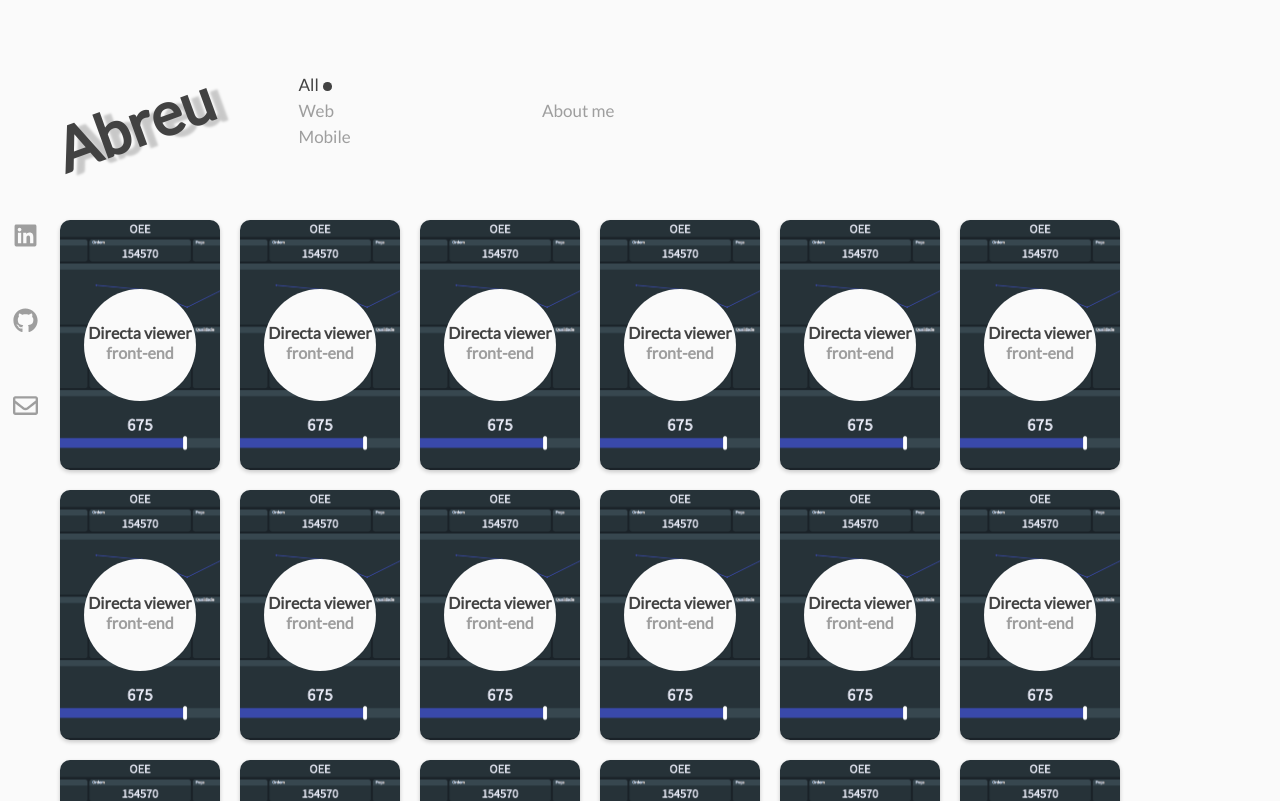
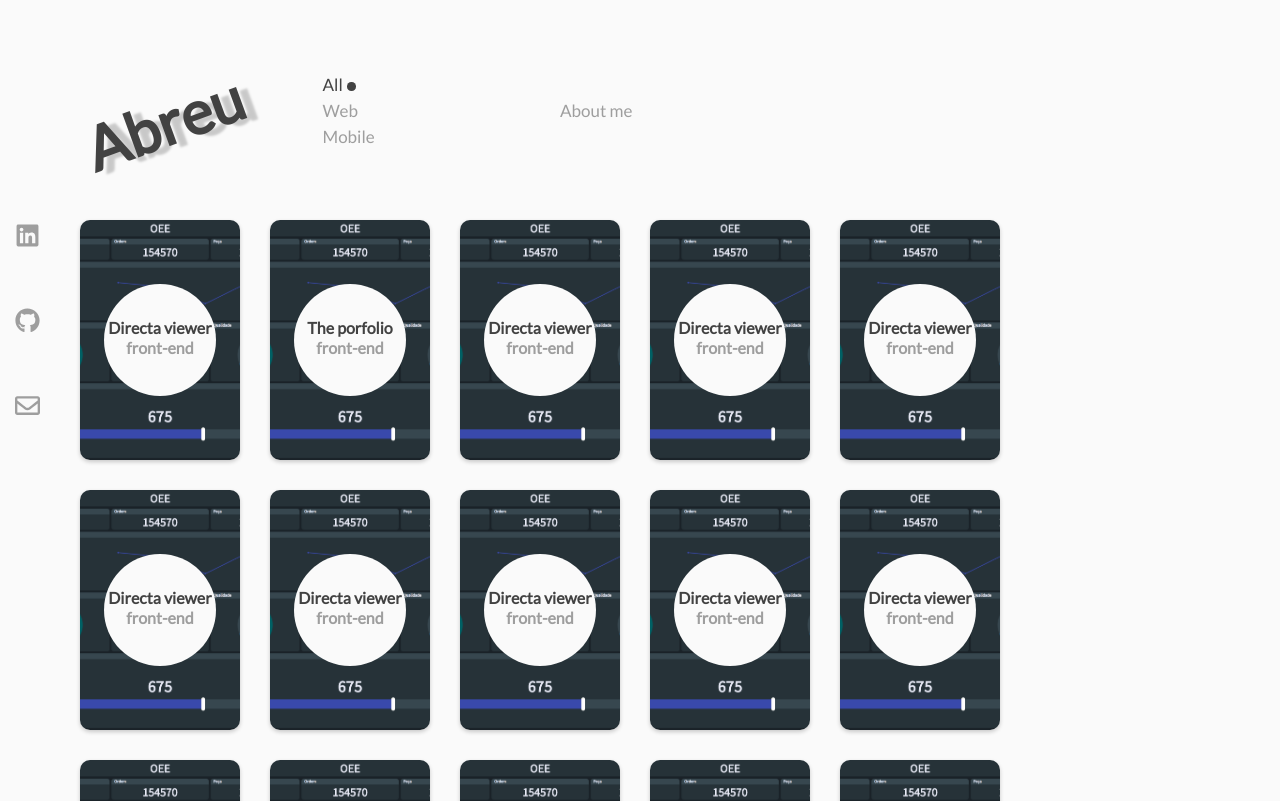
Before and after one commit to Abreu00/Port, a React (Create React App) app: page / in a window 1280 px wide. Shown: the top 801 px of the page. Built offline with nearby package versions, Linux system fonts and the light colour scheme.

Commit message:
Increasead sidebar width and aligned items to the left, limited space for card container

```diff
--- a/src/Globals/theme.js
+++ b/src/Globals/theme.js
@@ -1,6 +1,6 @@
 const theme = {
   color: {
-    primary: "#FAFAFA",
+    primary: "#FAFAFA"
   },
   background: "#FAFAFA",
   font: {
@@ -11,7 +11,7 @@ const theme = {
     height: "22rem"
   },
   sidebar: {
-    width: "5rem"
+    width: "8rem"
   }
 };
 
--- a/src/components/Card/styles.js
+++ b/src/components/Card/styles.js
@@ -38,9 +38,9 @@ export const Container = styled.div`
   background-image: url(${props => props.url});
   background-size: cover;
   background-position: center;
-  height: 25rem;
+  height: 24rem;
   flex-basis: 16rem;
-  margin: 0 1rem 2rem 1rem;
+  margin: 0 3rem 3rem 0rem;
   border-radius: 1em;
   box-shadow: 0 2px 4px rgba(0, 0, 0, 0.2);
   display: flex;
--- a/src/components/Sidebar/styles.js
+++ b/src/components/Sidebar/styles.js
@@ -3,7 +3,7 @@ import styled from "styled-components";
 export const Message = styled.div`
   position: absolute;
   font-size: 1.6rem;
-  left: 2px;
+  left: 0.4rem;
   font-weight: bold;
   color: ${props => props.theme.font.colorBold};
   transform: scale(${props => (props.show ? 1 : 0)});
@@ -13,10 +13,11 @@ export const Message = styled.div`
 export const Container = styled.div`
   position: fixed;
   height: 100vh;
+  padding-left: 1.2rem;
   padding-top: ${props => props.theme.header.height};
   display: flex;
   flex-direction: column;
-  align-items: center;
+  align-items: left;
   font-size: 2.5rem;
   width: ${props => props.theme.sidebar.width};
   top: 0;
--- a/src/pages/Main/index.js
+++ b/src/pages/Main/index.js
@@ -12,7 +12,7 @@ export default function Main() {
       <Sidebar></Sidebar>
       <CardContainer>
         <Card title="Directa viewer" category="front-end"></Card>
-        <Card title="Directa viewer" category="front-end"></Card>
+        <Card title="The porfolio" category="front-end"></Card>
         <Card title="Directa viewer" category="front-end"></Card>
         <Card title="Directa viewer" category="front-end"></Card>
         <Card title="Directa viewer" category="front-end"></Card>
--- a/src/pages/Main/styles.js
+++ b/src/pages/Main/styles.js
@@ -4,4 +4,5 @@ export const CardContainer = styled.div`
   display: flex;
   flex-wrap: wrap;
   margin-bottom: 7rem;
+  max-width: 100rem;
 `;
```
